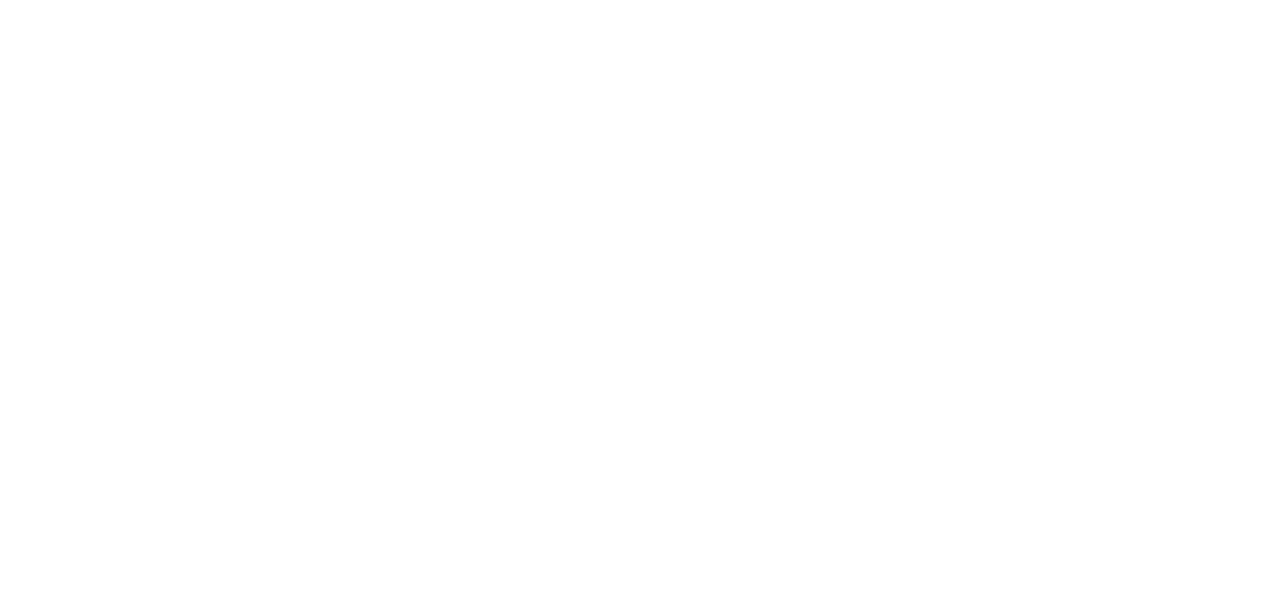
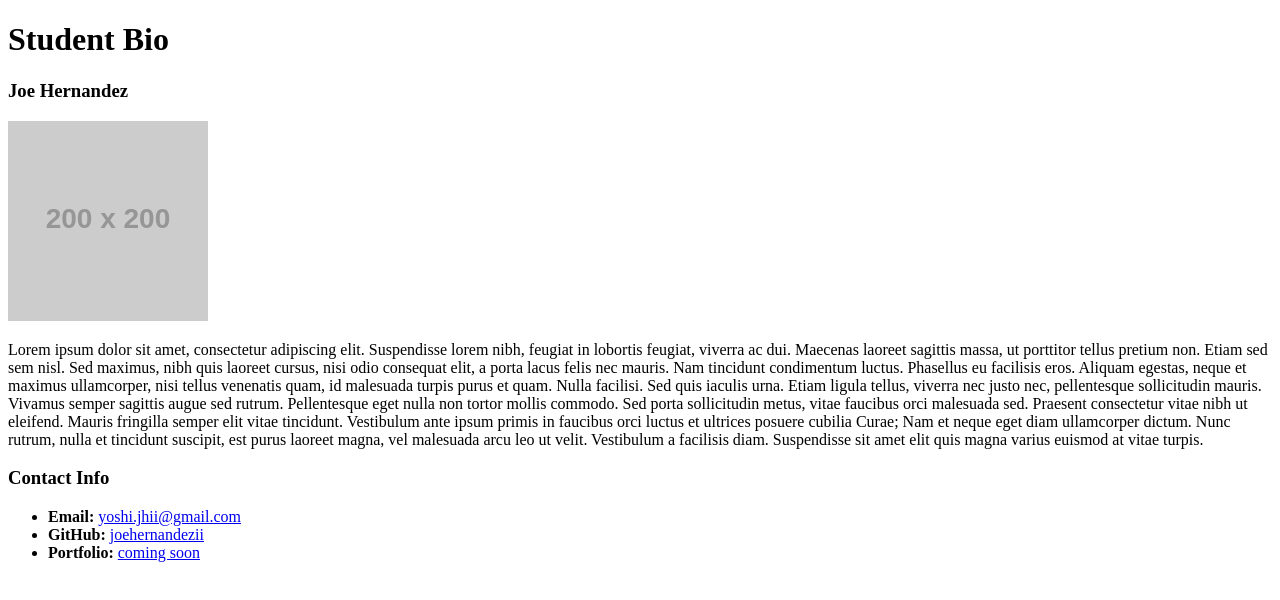
Before and after one commit to JoeHernandezII/joehernandezII.github.io, a plain HTML site: page index.html in a window 1280 px wide. Drawn offline with Linux system fonts and the light colour scheme; placeholder pictures from the web are drawn by us.

Commit message:
added index

```diff
--- a/index.html
+++ b/index.html
@@ -4,10 +4,26 @@
         <head>
             <meta charset="UTF-8">
             <meta name="viewport" content="width=device-width, initial-scale=1.0">
-            <title>Joe Hernandez</title>
+            <title>Student Bio</title>
         </head>
 
         <body>
+            <h1><strong>Student Bio</strong></h1>
+            <h3><strong>Joe Hernandez</strong></h3>
+
+            <img src="https://via.placeholder.com/200" alt="placeholder 200px"/>
+
+            <p>Lorem ipsum dolor sit amet, consectetur adipiscing elit. Suspendisse lorem nibh, feugiat in lobortis feugiat, viverra ac dui. Maecenas laoreet sagittis massa, ut porttitor tellus pretium non. Etiam sed sem nisl. Sed maximus, nibh quis laoreet cursus, nisi odio consequat elit, a porta lacus felis nec mauris. Nam tincidunt condimentum luctus. Phasellus eu facilisis eros. Aliquam egestas, neque et maximus ullamcorper, nisi tellus venenatis quam, id malesuada turpis purus et quam. Nulla facilisi. Sed quis iaculis urna. Etiam ligula tellus, viverra nec justo nec, pellentesque sollicitudin mauris. Vivamus semper sagittis augue sed rutrum. Pellentesque eget nulla non tortor mollis commodo.
+
+                Sed porta sollicitudin metus, vitae faucibus orci malesuada sed. Praesent consectetur vitae nibh ut eleifend. Mauris fringilla semper elit vitae tincidunt. Vestibulum ante ipsum primis in faucibus orci luctus et ultrices posuere cubilia Curae; Nam et neque eget diam ullamcorper dictum. Nunc rutrum, nulla et tincidunt suscipit, est purus laoreet magna, vel malesuada arcu leo ut velit. Vestibulum a facilisis diam. Suspendisse sit amet elit quis magna varius euismod at vitae turpis.</p>
+
+            <h3><Strong>Contact Info</Strong></h3>
+            <ul>
+                <li><strong>Email:</strong> <a href="mailto:yoshi.jhii@gmail.com">yoshi.jhii@gmail.com</a></li>
+                <li><strong>GitHub:</strong> <a href="#">joehernandezii</a></li>
+                <li><strong>Portfolio:</strong> <a href="#">coming soon</a></li>
+            </ul>
+
 
         </body>
 
```
